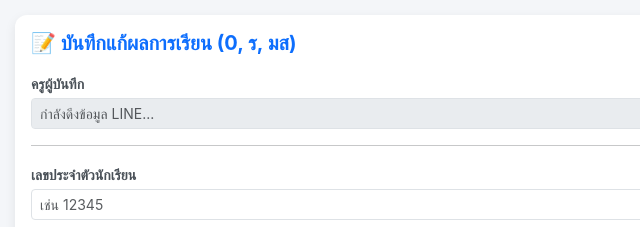
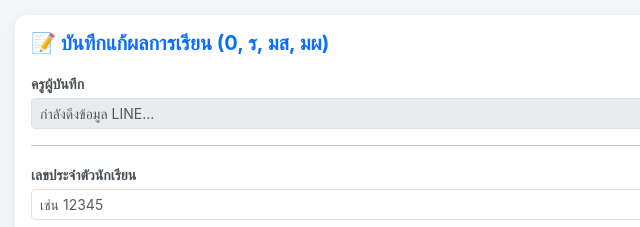
Before and after one commit to KriT-sk/assessment, a plain HTML site: page 169/fixgrade/index.html in a window 1280 px wide. Shown: the top 227 px of the page, 0-640 px from the left. Drawn offline with nearby package versions, Linux system fonts and the light colour scheme.

Commit message:
Update index.html

```diff
--- a/169/fixgrade/index.html
+++ b/169/fixgrade/index.html
@@ -28,7 +28,7 @@
 <body>
 
   <div class="card p-3">
-    <h5 class="text-primary fw-bold mb-3">📝 บันทึกแก้ผลการเรียน (0, ร, มส)</h5>
+    <h5 class="text-primary fw-bold mb-3">📝 บันทึกแก้ผลการเรียน (0, ร, มส, มผ)</h5>
 
     <form id="gradeForm">
       <!-- ชื่อครูผู้บันทึก (ดึงจาก LINE อัตโนมัติ) -->
```
